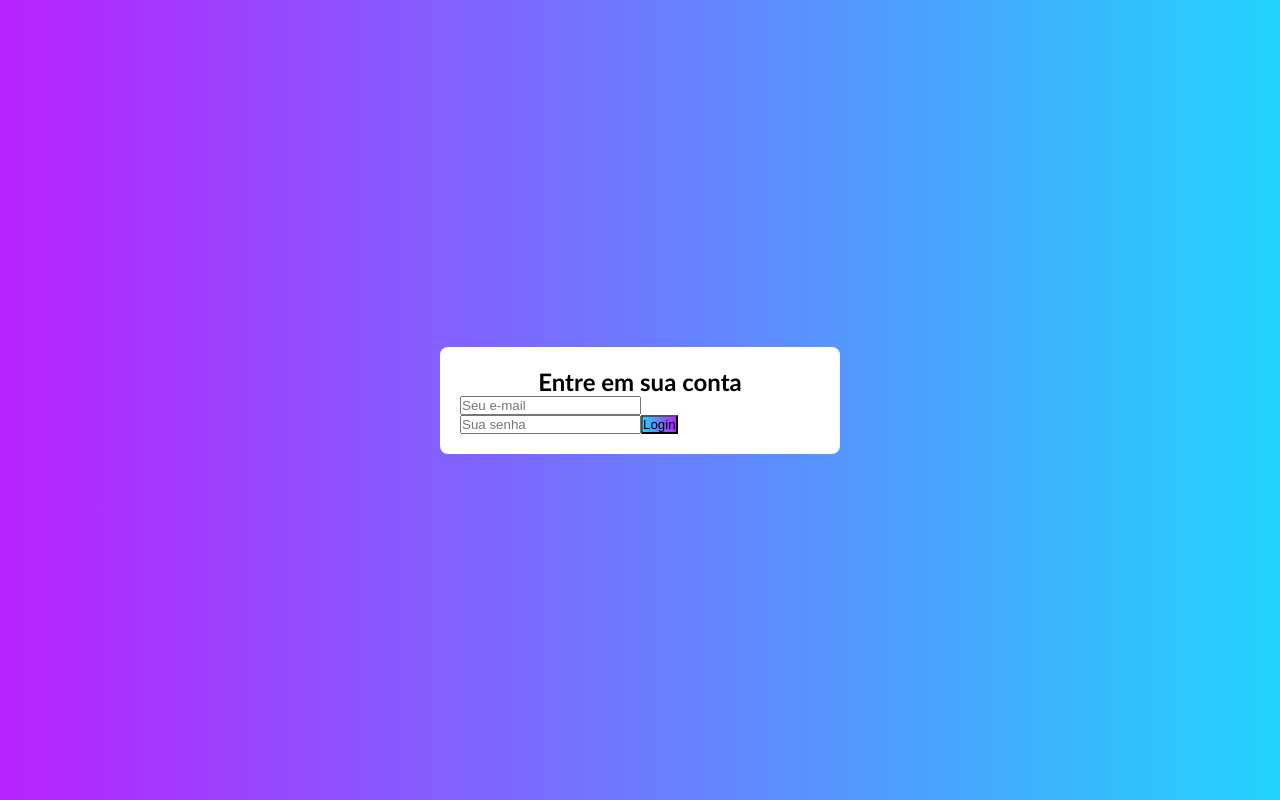
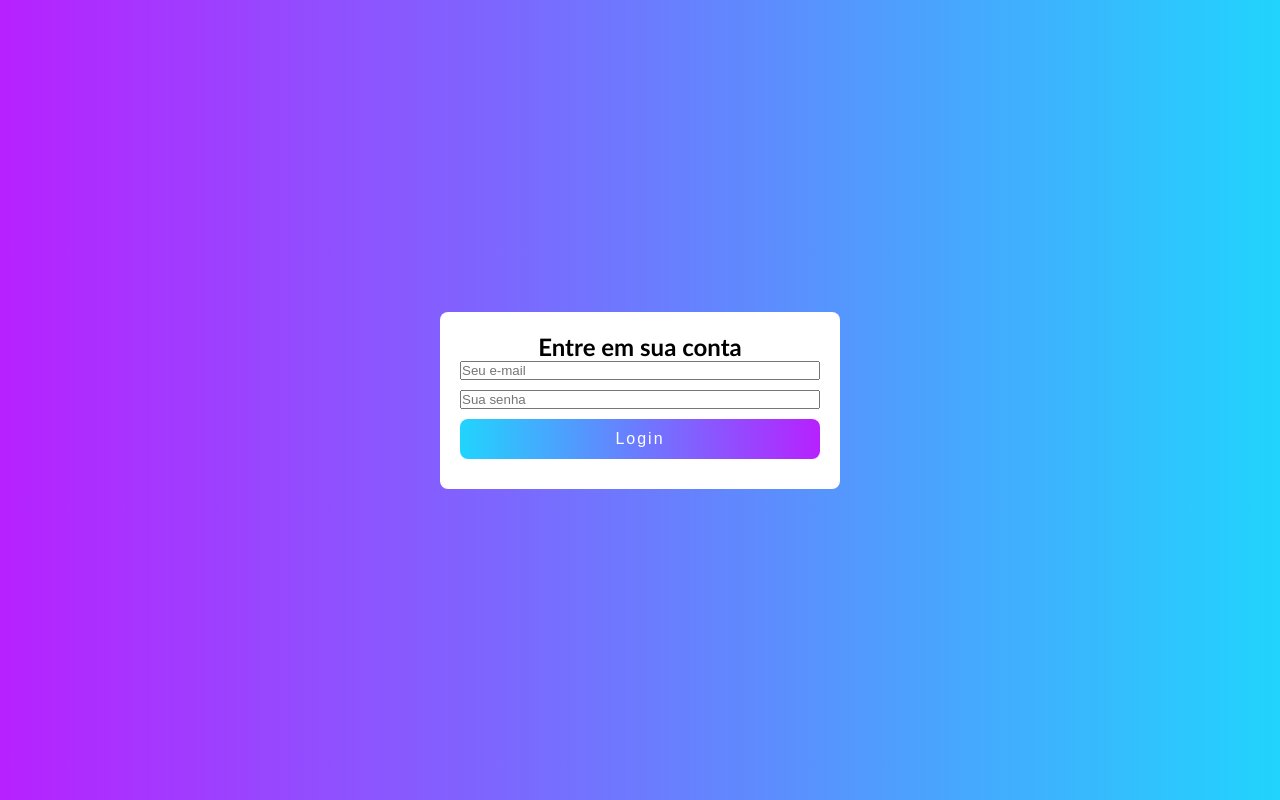
Before and after one commit to AmadeuAnjos/login-validation, a Next.js app: page /login in a window 1280 px wide. Built offline with nearby package versions, Linux system fonts and the light colour scheme.

Commit message:
:lipstick: feat: estilizando o botao

```diff
--- a/pages/login.js
+++ b/pages/login.js
@@ -7,8 +7,10 @@ export default function LoginPage() {
   return (
     <div className={styles.background}>
       <LoginCard title="Entre em sua conta">
-        <Input type="email" placeholder="Seu e-mail" />
-        <Input type="password" placeholder="Sua senha" />
+        <form className={styles.form}>
+          <Input type="email" placeholder="Seu e-mail" />
+          <Input type="password" placeholder="Sua senha" />
+        </form>
         <Button>Login</Button>
       </LoginCard>
     </div>
--- a/src/components/button/button.module.css
+++ b/src/components/button/button.module.css
@@ -3,4 +3,22 @@
     background: -o-linear-gradient(to left, #b721ff, #21d4fd);
     background: -moz-linear-gradient(to left, #b721ff, #21d4fd);
     background: linear-gradient(to left, #b721ff, #21d4fd);
+
+    margin: 10px auto;
+
+    width: 100%;
+    height: 40px;
+    border: none;
+    border-radius: 8px;
+
+    color: white;
+    font-size: 16px;
+    letter-spacing: 2px;
 }
+
+.button:hover {
+    background: -webkit-linear-gradient(to left, #21d4fd, #b721ff);
+    background: -o-linear-gradient(to left, #21d4fd, #b721ff);
+    background: -moz-linear-gradient(to left, #21d4fd, #b721ff);
+    background: linear-gradient(to left, #21d4fd, #b721ff);
+}
--- a/styles/Login.module.css
+++ b/styles/Login.module.css
@@ -8,3 +8,10 @@
     justify-content: center;
     align-items: center;
 }
+
+
+.form {
+    display: flex;
+    flex-direction: column;
+    gap: 10px;
+}
```
